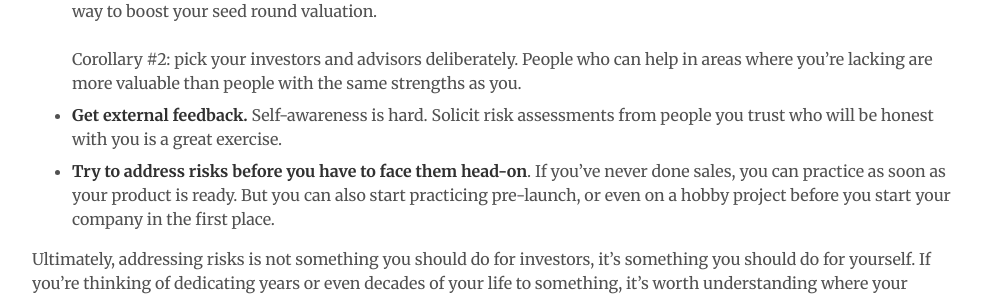
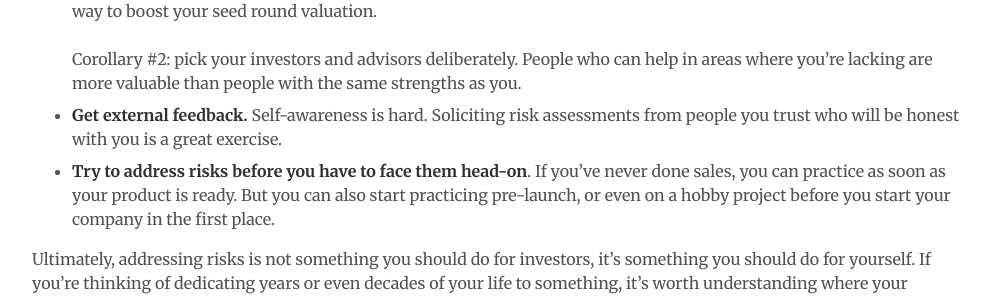
Before and after one commit to codingvc/codingvc, a Jekyll site: the page built from _posts/2016-10-27-how-to-de-risk-a-startup.markdown, in a window 1280 px wide and 900 px high, scrolled down 5156 px. Shown: the part 167-464 px from the top of the window, without its empty margins (144-1134 px from the left). Built offline with Jekyll 4.4.1, drawn with Linux system fonts in a browser that asks for light colours; nearby versions of some CDN libraries; Markdown is read by kramdown in place of the engine named in the settings; comment, search, counter and statistics services are not loaded.

Commit message:
fixing a typo

```diff
--- a/_posts/2016-10-27-how-to-de-risk-a-startup.markdown
+++ b/_posts/2016-10-27-how-to-de-risk-a-startup.markdown
@@ -162,7 +162,7 @@ Step 3: Create short-term and long-term risk mitigation plans for your company.
 ## Miscellaneous Tips
 * **If there's little remaining risk in an area, focus on other areas**. It is usually better to turn a few <span style="color: #f40606">1</span>'s into <span style="color: #dccd12">3</span>'s than it is to turn a <span style="color: #88d017">4.5</span> into a <span style="color: #35c41c">5</span>.
 * **Good investors and advisors are an effective way of moving from a <span style="color: #f40606">1</span> to a <span style="color: #e8720c">2</span> or <span style="color: #dccd12">3</span>**. Maybe you don't know how to hire a VP of Marketing, but if one of your investors or advisors does then at least that's something.<br><br>Corollary #1: a great complementary founder can take you from a <span style="color: #f40606">1</span> straight to a <span style="color: #88d017">4</span> or <span style="color: #35c41c">5</span> in some areas. That's a great way to boost your seed round valuation.<br><br>Corollary #2: pick your investors and advisors deliberately. People who can help in areas where you're lacking are more valuable than people with the same strengths as you.
-* **Get external feedback.** Self-awareness is hard. Solicit risk assessments from people you trust who will be honest with you is a great exercise.
+* **Get external feedback.** Self-awareness is hard. Soliciting risk assessments from people you trust who will be honest with you is a great exercise.
 * **Try to address risks before you have to face them head-on**. If you've never done sales, you can practice as soon as your product is ready. But you can also start practicing pre-launch, or even on a hobby project before you start your company in the first place.
 
 Ultimately, addressing risks is not something you should do for investors, it's something you should do for yourself. If you're thinking of dedicating years or even decades of your life to something, it's worth understanding where your biggest challenges will be and how your can incrementally address those challenges.
```
